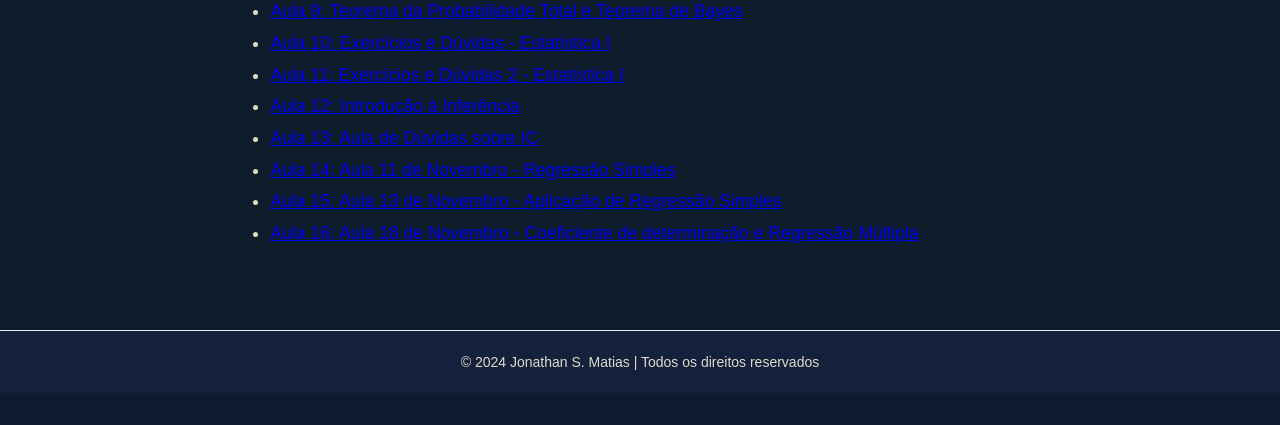
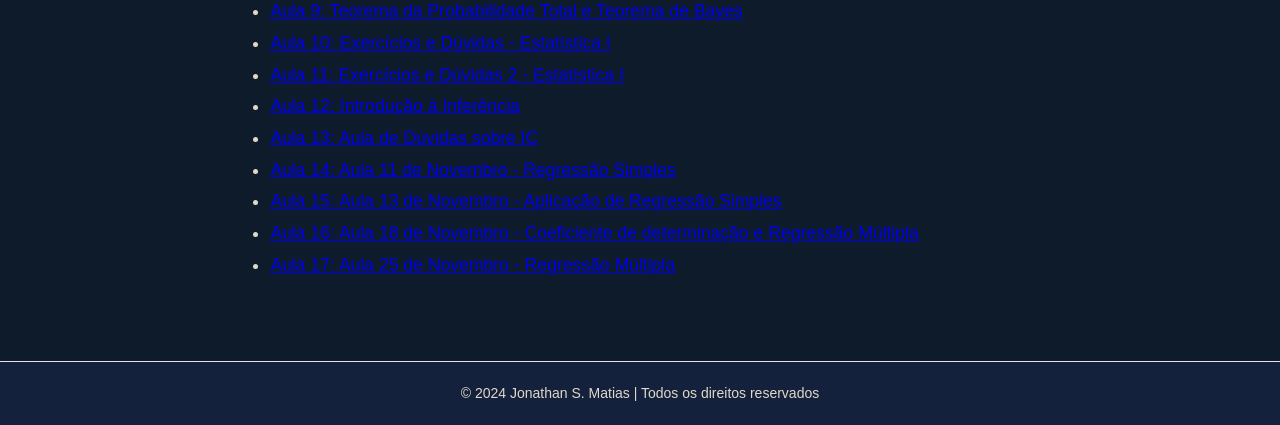
Before and after one commit to jonathanestatistica/webpage, a Flask app: page /videos/ in a window 1280 px wide. Shown: the part 725-1150 px from the top of the page. Before the commit the page ends 1118 px from the top, so only its background shows below. Run offline with Flask 3, Linux system fonts and the light colour scheme.

Commit message:
Add files via upload

```diff
--- a/templates/videos.html
+++ b/templates/videos.html
@@ -22,6 +22,7 @@
         <li><a href="https://www.youtube.com/watch?v=znaTzHvjp_0" target="_blank">Aula 14: Aula 11 de Novembro - Regressão Simples </a></li>
         <li><a href="https://www.youtube.com/watch?v=B1ML7UA9THE" target="_blank">Aula 15: Aula 13 de Novembro - Aplicação de Regressão Simples </a></li>
         <li><a href="https://www.youtube.com/watch?v=_DmgvTSJl-8" target="_blank">Aula 16: Aula 18 de Novembro - Coeficiente de determinação e Regressão Múltipla </a></li>
+        <li><a href="https://www.youtube.com/watch?v=j6EERE1POoI" target="_blank">Aula 17: Aula 25 de Novembro - Regressão Múltipla </a></li>
     </ul>
 </div>
 {% endblock %}
```
